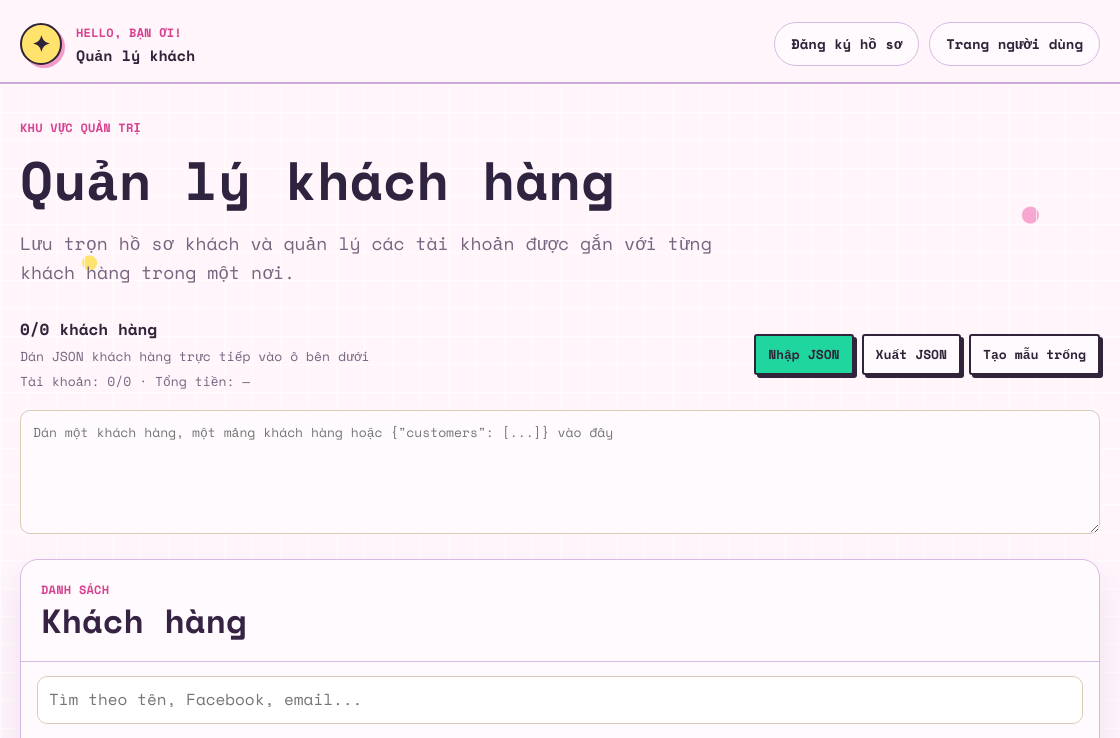
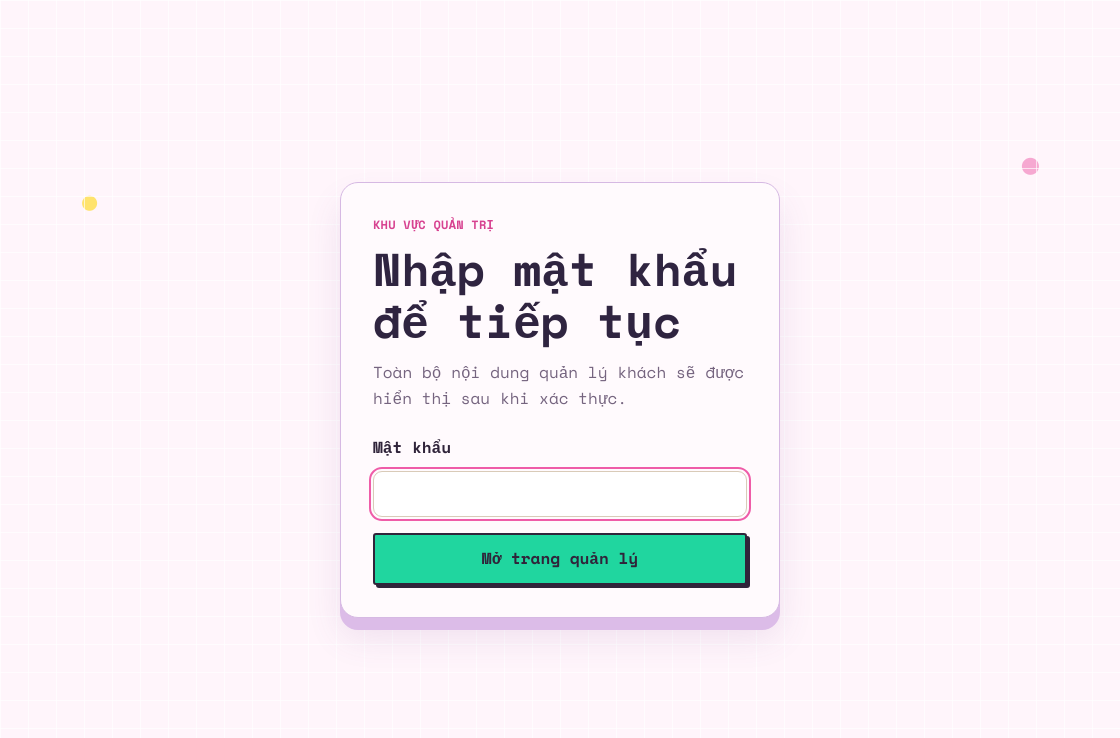
Before and after one commit to vuquangisbleeding/WHZ-TOOL-2026, an Electron app: page web/quan-ly-khach.html in a window 1120 px wide. Shown: the top 738 px of the page. Drawn offline with nearby package versions, Linux system fonts and the light colour scheme; no server answers.

Commit message:
feat: implement customer area lock with password protection and styling

```diff
--- a/web/quan-ly-khach.html
+++ b/web/quan-ly-khach.html
@@ -10,7 +10,22 @@
   <link href="https://fonts.googleapis.com/css2?family=Be+Vietnam+Pro:wght@400;500;600;700&family=Space+Mono:wght@400;700&display=swap" rel="stylesheet">
   <link rel="stylesheet" href="style.css">
 </head>
-<body class="customer-page">
+<body class="customer-page is-locked">
+  <section class="customer-lock" id="customerLock" aria-labelledby="customerLockTitle">
+    <div class="customer-lock-card">
+      <p class="eyebrow">Khu vực quản trị</p>
+      <h1 id="customerLockTitle">Nhập mật khẩu để tiếp tục</h1>
+      <p>Toàn bộ nội dung quản lý khách sẽ được hiển thị sau khi xác thực.</p>
+      <form id="customerLockForm">
+        <label for="customerPassword">Mật khẩu</label>
+        <input id="customerPassword" type="password" inputmode="numeric" autocomplete="off" required autofocus>
+        <button class="button button-primary" type="submit">Mở trang quản lý</button>
+        <p id="customerLockStatus" class="form-status" role="alert" aria-live="polite"></p>
+      </form>
+    </div>
+  </section>
+
+  <div id="customerContent" hidden>
     <header class="site-head">
       <div class="wrap head-row">
         <a class="brand" href="index.html">
@@ -123,8 +138,31 @@
     </div>
     </dialog>
     </main>
+  </div>
   <script src="https://cdn.jsdelivr.net/npm/@supabase/supabase-js@2"></script>
   <script src="supabase-config.js"></script>
-  <script src="quan-ly-khach.js"></script>
+  <script>
+    const customerLockForm = document.querySelector("#customerLockForm");
+    const customerPassword = document.querySelector("#customerPassword");
+    const customerLockStatus = document.querySelector("#customerLockStatus");
+    const customerContent = document.querySelector("#customerContent");
+    const customerLock = document.querySelector("#customerLock");
+
+    customerLockForm.addEventListener("submit", event => {
+      event.preventDefault();
+      if (customerPassword.value !== "0000") {
+        customerLockStatus.textContent = "Mật khẩu không đúng.";
+        customerPassword.select();
+        return;
+      }
+
+      customerLock.hidden = true;
+      customerContent.hidden = false;
+      document.body.classList.remove("is-locked");
+      const customerScript = document.createElement("script");
+      customerScript.src = "quan-ly-khach.js";
+      document.body.append(customerScript);
+    });
+  </script>
 </body>
 </html>
--- a/web/style.css
+++ b/web/style.css
@@ -50,6 +50,54 @@ button, input, textarea { font: inherit; }
 button { cursor: pointer; }
 
 .wrap { width: min(1120px, calc(100% - 40px)); margin: 0 auto; }
+
+.customer-lock {
+  display: grid;
+  min-height: 100vh;
+  place-items: center;
+  padding: 24px;
+}
+
+.customer-lock-card {
+  width: min(440px, 100%);
+  padding: 32px;
+  border: 1px solid var(--line);
+  border-radius: 18px;
+  background: var(--card);
+  box-shadow: var(--shadow);
+}
+
+.customer-lock-card h1 {
+  margin: 8px 0 12px;
+  font-size: clamp(30px, 6vw, 46px);
+}
+
+.customer-lock-card > p:not(.eyebrow) {
+  margin-bottom: 24px;
+  color: var(--muted);
+}
+
+.customer-lock-card form {
+  display: grid;
+  gap: 10px;
+}
+
+.customer-lock-card label {
+  color: var(--ink);
+  font-weight: 700;
+}
+
+.customer-lock-card input {
+  width: 100%;
+  min-height: 46px;
+  padding: 9px 10px;
+  border: 1px solid #d9cbb8;
+  border-radius: 9px;
+  background: #fff;
+  color: var(--ink);
+}
+
+.customer-lock-card .button { margin-top: 6px; }
 
 .sr-only {
   position: absolute;
```
Also changed, not shown: web/ho-so.js (+0 -13 lines). Lines whose indentation alone changed are shown as unchanged.
